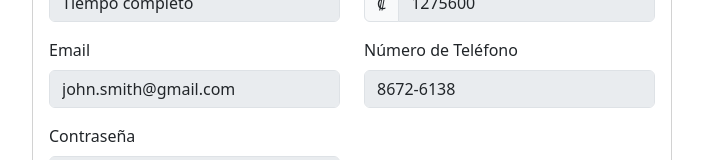
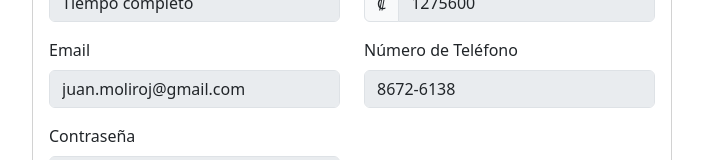
Before and after one commit to luisEChaconC/PI-IngeBases, a Vue app in the folder frontend/: page /view-employee-profile in a window 1280 px wide. Shown: the part 500-660 px from the top of the page, without its empty margins (288-991 px from the left). Built offline with nearby package versions, Linux system fonts and the light colour scheme; the HTML template or start-up script is replaced by a standard one.

Commit message:
feat(view-employee-info): simple modifications on data script

```diff
--- a/frontend/src/views/ViewEmployeeProfile.vue
+++ b/frontend/src/views/ViewEmployeeProfile.vue
@@ -78,7 +78,7 @@
           role: 'Supervisor',
           contractType: 'Tiempo completo',
           grossSalary: 1275600,
-          email: 'john.smith@gmail.com',
+          email: 'juan.moliroj@gmail.com',
           phone: '8672-6138',
           password: '********'
         }
```
